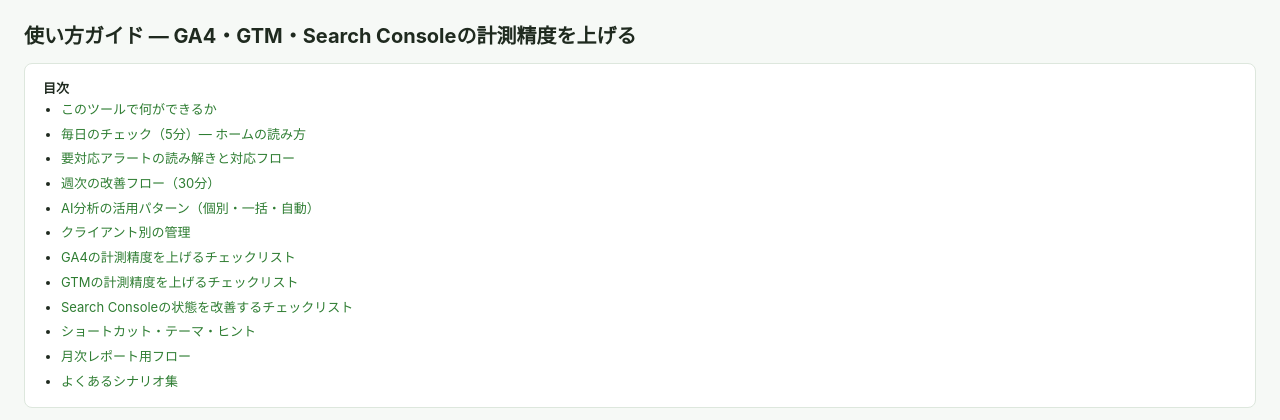
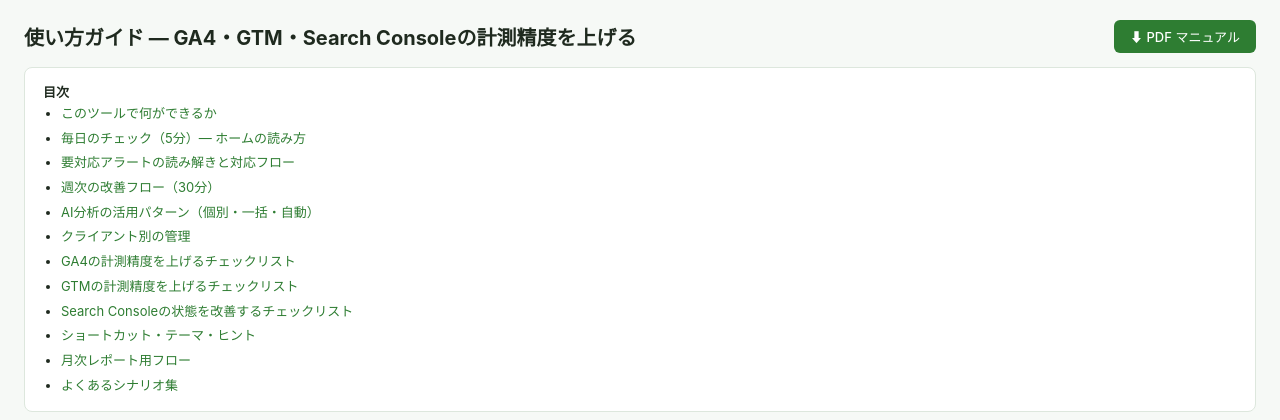
Before and after one commit to ogawa-cmyk/analytics-inventory, a Flask app: page /usage in a window 1280 px wide. Shown: the part 84-504 px from the top of the page. Run offline with Flask 3, Linux system fonts and the light colour scheme.

Commit message:
fix: PDF マニュアルリンクをページ TOP 右に移動
使い方ガイドのタイトル横（右端）に PDF ダウンロードボタンを配置。
下部のカード表示は削除してすっきりさせた。

Co-Authored-By: Claude Sonnet 4.6 <noreply@anthropic.com>

```diff
--- a/templates/usage.html
+++ b/templates/usage.html
@@ -48,7 +48,13 @@
   kbd{background:var(--g-card);border:1px solid var(--g-border);border-bottom-width:2px;padding:2px 6px;border-radius:3px;font-size:11px;font-family:monospace}
 </style>
 
-<h1 style="font-size:20px;margin:6px 0 14px">使い方ガイド — GA4・GTM・Search Consoleの計測精度を上げる</h1>
+<div style="display:flex;align-items:center;justify-content:space-between;gap:12px;margin:6px 0 14px;flex-wrap:wrap">
+  <h1 style="font-size:20px;margin:0">使い方ガイド — GA4・GTM・Search Consoleの計測精度を上げる</h1>
+  <a href="/static/manual.pdf" download="GA4-Inventory-Manual.pdf"
+     style="display:inline-flex;align-items:center;gap:6px;background:var(--g-primary);color:#fff;padding:7px 16px;border-radius:6px;text-decoration:none;font-size:13px;font-weight:500;white-space:nowrap;flex-shrink:0">
+    ⬇ PDF マニュアル
+  </a>
+</div>
 
 <div class="toc">
   <b>目次</b>
@@ -550,15 +556,6 @@
   </div>
 </div>
 
-<div class="card" style="margin-top:18px;text-align:center;padding:24px 18px">
-  <p style="font-size:15px;font-weight:600;margin:0 0 6px">操作マニュアル PDF</p>
-  <p style="font-size:13px;color:var(--g-text-muted);margin:0 0 14px">スクリーンショット付きの PDF マニュアルをダウンロードできます。</p>
-  <a href="/static/manual.pdf" download="GA4-Inventory-Manual.pdf"
-     style="display:inline-flex;align-items:center;gap:8px;background:var(--g-primary);color:#fff;padding:10px 22px;border-radius:6px;text-decoration:none;font-size:14px;font-weight:500">
-    ⬇ 操作マニュアル PDF をダウンロード
-  </a>
-  <p class="small" style="margin:10px 0 0;color:var(--g-text-muted)">再生成コマンド: <code>python scripts/build_manual_pdf.py</code></p>
-</div>
 
 <p class="small" style="margin-top:12px;text-align:center;color:var(--g-text-muted)">用語の詳細は <a href="/help" class="prop">ヘルプ・用語集</a> へ。</p>
 
```
